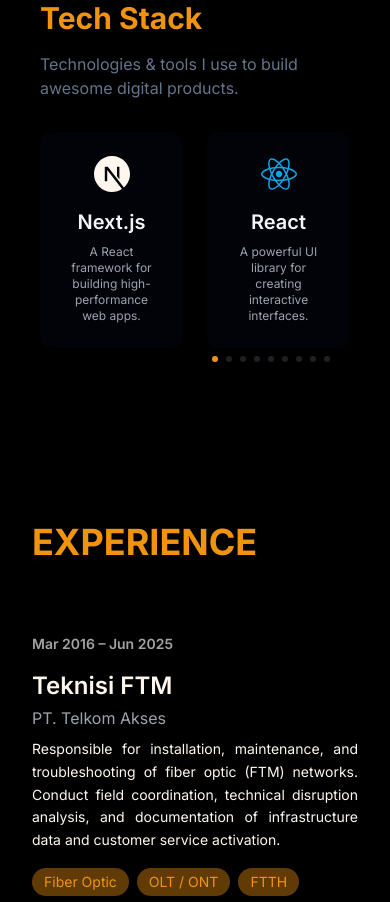
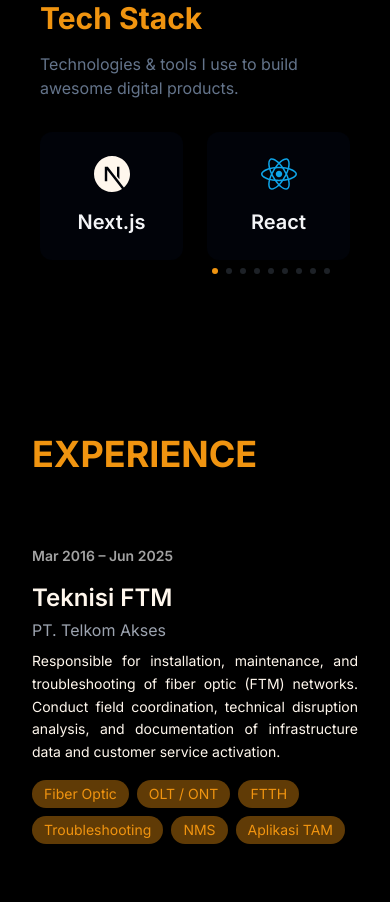
Before and after one commit to teguhramadhan/myportfolio, a Next.js app: page / in a window 390 px wide. Shown: the part 1180-2082 px from the top of the page. Built offline with nearby package versions, Linux system fonts and the light colour scheme; no server answers; the database is empty.

Commit message:
delete techstack desc

```diff
--- a/src/app/Components/techstack.tsx
+++ b/src/app/Components/techstack.tsx
@@ -28,7 +28,7 @@ export default function TechStack() {
       description: "A powerful UI library for creating interactive interfaces.",
     },
     {
-      name: "Tailwind CSS",
+      name: "Tailwind",
       icon: <SiTailwindcss className="text-4xl text-cyan-400" />,
       description: "A utility-first CSS framework for rapid styling.",
     },
@@ -104,14 +104,14 @@ export default function TechStack() {
         >
           {stacks.map((stack, index) => (
             <SwiperSlide key={index}>
-              <div className="flex flex-col items-center p-6 bg-gray-950/50 rounded-xl shadow hover:shadow-lg transition">
+              <div className="flex flex-col justify-center items-center p-6 bg-gray-950/50 rounded-xl shadow hover:shadow-lg transition">
                 {stack.icon}
                 <h3 className="mt-4 text-xl font-semibold text-gray-100">
                   {stack.name}
                 </h3>
-                <p className="mt-2 text-gray-400 text-center text-xs md:text-sm lg:text-md">
+                {/* <p className="mt-2 text-gray-400 text-center text-xs md:text-sm lg:text-md">
                   {stack.description}
-                </p>
+                </p> */}
               </div>
             </SwiperSlide>
           ))}
```
